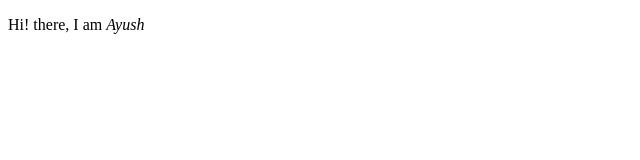
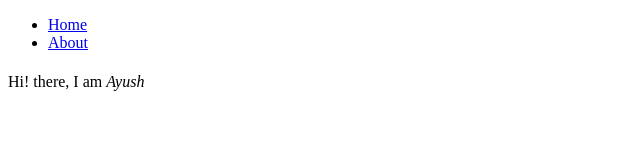
Before and after one commit to ayushdevelop/gatsby_tutorial, a Gatsby site: page /about in a window 1280 px wide. Shown: the whole page, without its empty margins (0-640 px from the left). Built offline with nearby package versions, Linux system fonts and the light colour scheme; Gatsby itself is replaced by a stand-in of ours.

Commit message:
created Layout component

```diff
--- /dev/null
+++ b/src/components/layout.js
@@ -0,0 +1,26 @@
+import React from "react";
+import { Link } from "gatsby";
+
+const Layout = ({ pageTitle, children }) => {
+  return (
+    <div>
+      <title>{pageTitle}</title>
+      <nav>
+        <ul>
+          <li>
+            <Link to="/">Home</Link>
+          </li>
+          <li>
+            <Link to="/about">About</Link>
+          </li>
+        </ul>
+      </nav>
+      <main>
+        <h1>{pageTitle}</h1>
+        {children}
+      </main>
+    </div>
+  );
+};
+
+export default Layout;
--- a/src/pages/about.js
+++ b/src/pages/about.js
@@ -1,13 +1,13 @@
 import React from "react";
-
+import Layout from "../components/layout";
 const About = () => {
   return (
-    <main>
+    <Layout>
       <title>About</title>
       <p>
         Hi! there, I am <em>Ayush</em>
       </p>
-    </main>
+    </Layout>
   );
 };
 
```
Also changed, not shown: src/pages/index.js (+3 -4 lines).
